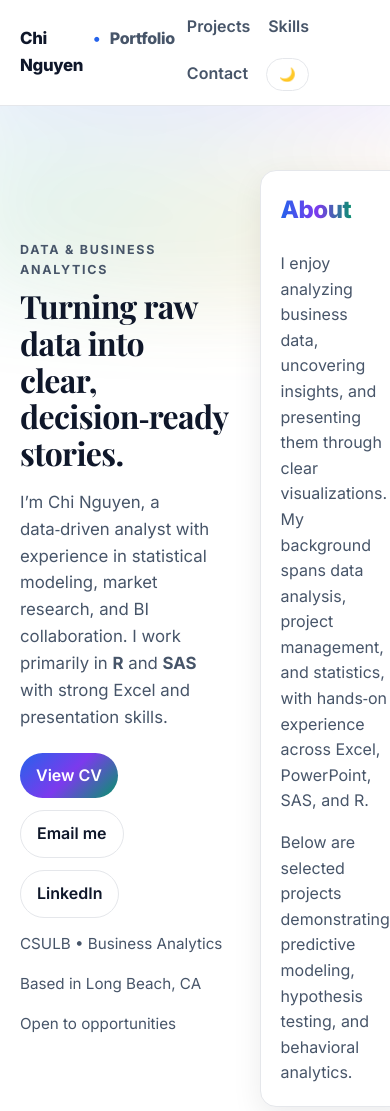
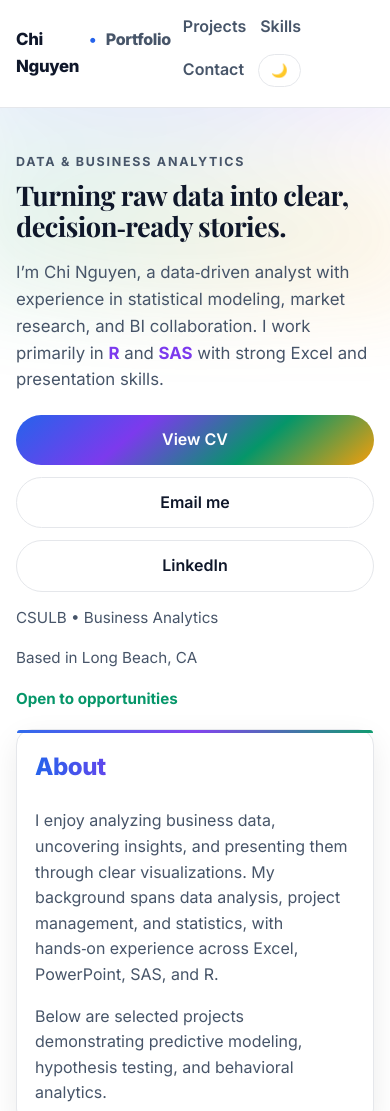
Before and after one commit to chi-chinguyen/Chi-Nguyen---Portfolio, a plain HTML site: page index.html in a window 390 px wide. Shown: the top 1111 px of the page. Drawn offline with nearby package versions, Linux system fonts and the light colour scheme.

Commit message:
Update index.html

```diff
--- a/index.html
+++ b/index.html
@@ -66,10 +66,10 @@
     .nav-links a:hover::after { width: 100%; }
     .nav-links a:hover { color: var(--text); }
 
-    .btn { display: inline-flex; align-items: center; gap: 10px; border-radius: 999px; padding: 10px 16px; font-weight: 600; text-decoration: none; transition: transform .12s ease, box-shadow .2s ease, background .2s ease; border: 1px solid var(--border); box-shadow: none; }
+    .btn { display: inline-flex; align-items: center; gap: 10px; border-radius: 999px; padding: 12px 16px; font-weight: 600; text-decoration: none; transition: transform .12s ease, box-shadow .2s ease, background .2s ease; border: 1px solid var(--border); box-shadow: none; }
     .btn:hover { transform: translateY(-1px); box-shadow: var(--shadow); }
     .btn:focus-visible { outline: none; box-shadow: 0 0 0 4px var(--ring); }
-    .btn-primary { background: linear-gradient(135deg, var(--accent), var(--accent-2), var(--accent-3)); color: #fff; border: none; }
+    .btn-primary { background: linear-gradient(140deg, var(--accent), var(--accent-2), var(--accent-3), var(--accent-4)); color: #fff; border: none; }
     .btn-ghost { background: transparent; color: var(--text); }
 
     .theme-toggle { border: 1px solid var(--border); background: var(--card); border-radius: 999px; padding: 8px 12px; cursor: pointer; }
@@ -91,6 +91,7 @@
     .subtitle { color: var(--muted); font-size: 1.05rem; }
     .cta { display: flex; gap: 12px; flex-wrap: wrap; margin-top: 22px; }
     .meta { margin-top: 14px; font-size: .95rem; color: var(--muted); display: flex; gap: 16px; flex-wrap: wrap; }
+    .meta span:last-child { color: var(--accent-3); font-weight: 700; }
 
     /* Sections */
     section { padding: 56px 0; border-top: 1px solid var(--border); }
@@ -106,7 +107,9 @@
     @media (min-width: 760px) { .grid-2 { grid-template-columns: repeat(2, minmax(0, 1fr)); } }
     @media (min-width: 1040px) { .grid-3 { grid-template-columns: repeat(3, minmax(0, 1fr)); } }
 
-    .card { background: var(--card); border: 1px solid var(--border); border-radius: var(--radius); padding: 20px; box-shadow: var(--shadow); transition: transform .2s ease, box-shadow .2s ease, border-color .2s ease; }
+    .card { position: relative; background: var(--card); border: 1px solid var(--border); border-radius: var(--radius); padding: 20px; box-shadow: var(--shadow); transition: transform .2s ease, box-shadow .2s ease, border-color .2s ease; }
+    .card::before { content: ""; position: absolute; left: 0; right: 0; top: 0; height: 3px; border-radius: var(--radius) var(--radius) 0 0; background: linear-gradient(90deg, var(--accent), var(--accent-2), var(--accent-3)); opacity: .95; }
+    .card:hover { transform: translateY(-3px); box-shadow: 0 16px 40px rgba(2, 6, 23, .12); border-color: color-mix(in oklab, var(--accent) 35%, var(--border)); }
     .card:hover { transform: translateY(-3px); box-shadow: 0 16px 40px rgba(2, 6, 23, .12); border-color: color-mix(in oklab, var(--accent) 35%, var(--border)); }
 
     .project-title { margin: 0 0 6px; font-size: 1.1rem; letter-spacing: -0.01em; }
@@ -118,7 +121,9 @@
     .tags .tag:nth-child(4n+3) { background: color-mix(in oklab, var(--accent-3) 10%, var(--card)); color: color-mix(in oklab, var(--accent-3) 90%, var(--text)); border-color: color-mix(in oklab, var(--accent-3) 30%, var(--border)); }
     .tags .tag:nth-child(4n+4) { background: color-mix(in oklab, var(--accent-4) 12%, var(--card)); color: color-mix(in oklab, var(--accent-4) 90%, var(--text)); border-color: color-mix(in oklab, var(--accent-4) 32%, var(--border)); }
     .actions { display: flex; gap: 8px; flex-wrap: wrap; }
-    .btn-link { border-radius: 10px; padding: 8px 12px; border: 1px dashed var(--border); text-decoration: none; color: var(--text); }
+    .btn-link { border-radius: 10px; padding: 10px 14px; border: 1px solid color-mix(in oklab, var(--accent) 35%, var(--border)); background: color-mix(in oklab, var(--accent) 7%, var(--card)); text-decoration: none; color: var(--text); }
+    .btn-link:hover { border-style: solid; }
+    .actions .btn-link:nth-child(2) { border-color: color-mix(in oklab, var(--accent-2) 35%, var(--border)); background: color-mix(in oklab, var(--accent-2) 7%, var(--card)); }
     .btn-link:hover { border-style: solid; }
 
     /* Skills */
@@ -128,6 +133,9 @@
     /* Footer */
     footer { border-top: 1px solid var(--border); padding: 28px 0 60px; color: var(--muted); }
 
+    /* Highlights */
+    .subtitle strong, .card ul li strong, .project-meta strong { color: var(--accent-2); font-weight: 700; }
+
     /* Utilities */
     .muted { color: var(--muted); }
     .sr-only { position: absolute; width: 1px; height: 1px; padding: 0; margin: -1px; overflow: hidden; clip: rect(0, 0, 0, 0); white-space: nowrap; border: 0; }
@@ -136,6 +144,19 @@
     /* Reduced motion */
     @media (prefers-reduced-motion: reduce) {
       * { transition: none !important; animation-duration: 0.001ms !important; animation-iteration-count: 1 !important; }
+    }
+  @media (max-width: 860px) {
+      header.hero { padding: 44px 0 28px; }
+      .hero-grid { grid-template-columns: 1fr; gap: 18px; }
+      .title { font-size: clamp(1.7rem, 6vw, 2.4rem); }
+      .cta { flex-direction: column; align-items: stretch; }
+      .btn { width: 100%; justify-content: center; }
+      .container { padding: 0 16px; }
+      section { padding: 44px 0; }
+      .card { padding: 18px; }
+      .project-title { font-size: 1rem; }
+      .nav-links { gap: 14px; overflow-x: auto; -webkit-overflow-scrolling: touch; padding-bottom: 6px; scrollbar-width: none; }
+      .nav-links::-webkit-scrollbar { display: none; }
     }
   </style>
 </head>
```
